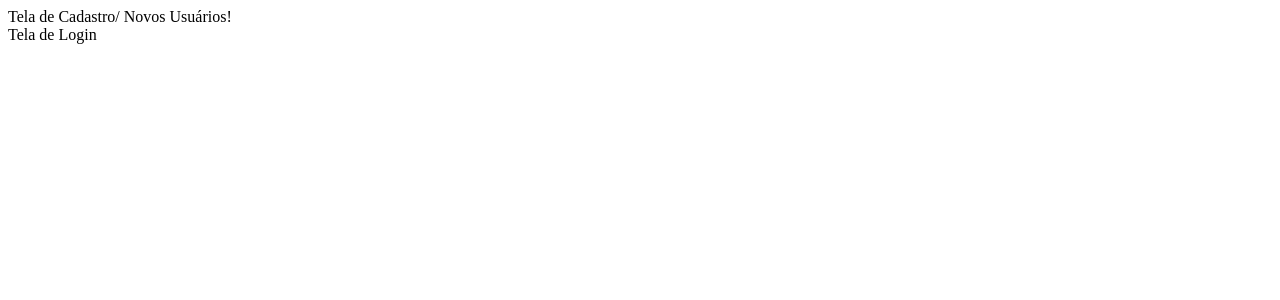
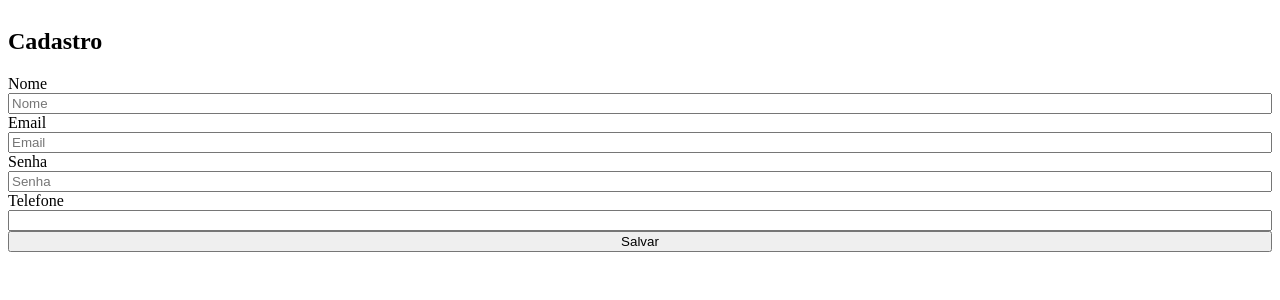
Before and after one commit to arlyanne/Projeto-LocadoraDigital, a React (Create React App) app: page / in a window 1280 px wide. Shown: the top 300 px of the page. Built offline with nearby package versions, Linux system fonts and the light colour scheme.

Commit message:
Inclusao de funcoes de cadastrro e login

```diff
--- a/package.json
+++ b/package.json
@@ -39,5 +39,8 @@
       "last 1 firefox version",
       "last 1 safari version"
     ]
+  },
+  "devDependencies": {
+    "sass": "^1.63.4"
   }
 }
--- a/src/App.tsx
+++ b/src/App.tsx
@@ -1,13 +1,13 @@
 import React from 'react';
 import './App.css';
 import Cadastro from './components/Cadastro';
-import Login from './components/Login';
+// import Login from './components/Login';
 
 function App() {
   return (
     <div >
       <Cadastro/>
-      <Login/>
+      {/* <Login/> */}
     </div>
   );
 }
--- /dev/null
+++ b/src/components/Cadastro/Cadastro.module.scss
@@ -0,0 +1,4 @@
+.container {
+    display: flex;
+    flex-direction: column;
+  }
--- a/src/components/Cadastro/index.tsx
+++ b/src/components/Cadastro/index.tsx
@@ -1,9 +1,54 @@
+import { useState } from "react";
+import styles from './Cadastro.module.scss';
 
 
 export default function Cadastro() {
-    return (
-        <div>
-            Tela de Cadastro/ Novos Usuários!
-        </div>
-    )
+  const [nome, setNome] = useState("");
+  const [email, setEmail] = useState("");
+  const [senha, setSenha] = useState("");
+  const [telefone, setTelefone] = useState("");
+
+const salvar= () =>{
+    console.log(nome, email, senha, telefone);
 }
+
+  return (
+    <div className={styles.container}>
+        <h2>Cadastro</h2>
+      <label htmlFor="">Nome</label>
+      <input
+        value={nome}
+        type="text"
+        onChange={(evento) => setNome(evento.target.value)}
+        placeholder="Nome"
+      />
+
+      <label htmlFor="">Email</label>
+      <input
+        value={email}
+        type="text"
+        onChange={(evento) => setEmail(evento.target.value)}
+        placeholder="Email"
+      />
+
+      <label htmlFor="">Senha</label>
+      <input
+        value={senha}
+        type="text"
+        onChange={(evento) => setSenha(evento.target.value)}
+        placeholder="Senha"
+      />
+
+      <label htmlFor="">Telefone</label>
+      <input
+        value={telefone}
+        type="text"
+        onChange={(evento) => setTelefone(evento.target.value)}
+      />
+
+      <button onClick={salvar}>
+        Salvar
+      </button>
+    </div>
+  );
+}
--- a/src/components/Login/index.tsx
+++ b/src/components/Login/index.tsx
@@ -1,9 +1,26 @@
+import { useState } from "react"
 
 
 export default function Login() {
+   const [nome, setNome] = useState('');
+   const [senha, setSenha] = useState('');
+
     return (
         <div>
-            Tela de Login
+           <label htmlFor="">Nome</label>
+           <input
+              value={nome}
+              type="text"
+              onChange={(evento) => setNome(evento.target.value)}
+              placeholder="Nome"
+              />
+
+              <label htmlFor="">Senha</label>
+              <input
+                value={senha}
+                type="text"
+                onChange={(evento) => setSenha(evento.target.value)}
+                />
         </div>
     )
 }
```
Also changed, not shown: src/components/Login/Login.module.scss (added), 1 other file (tests, documents, lock files or other folders).
